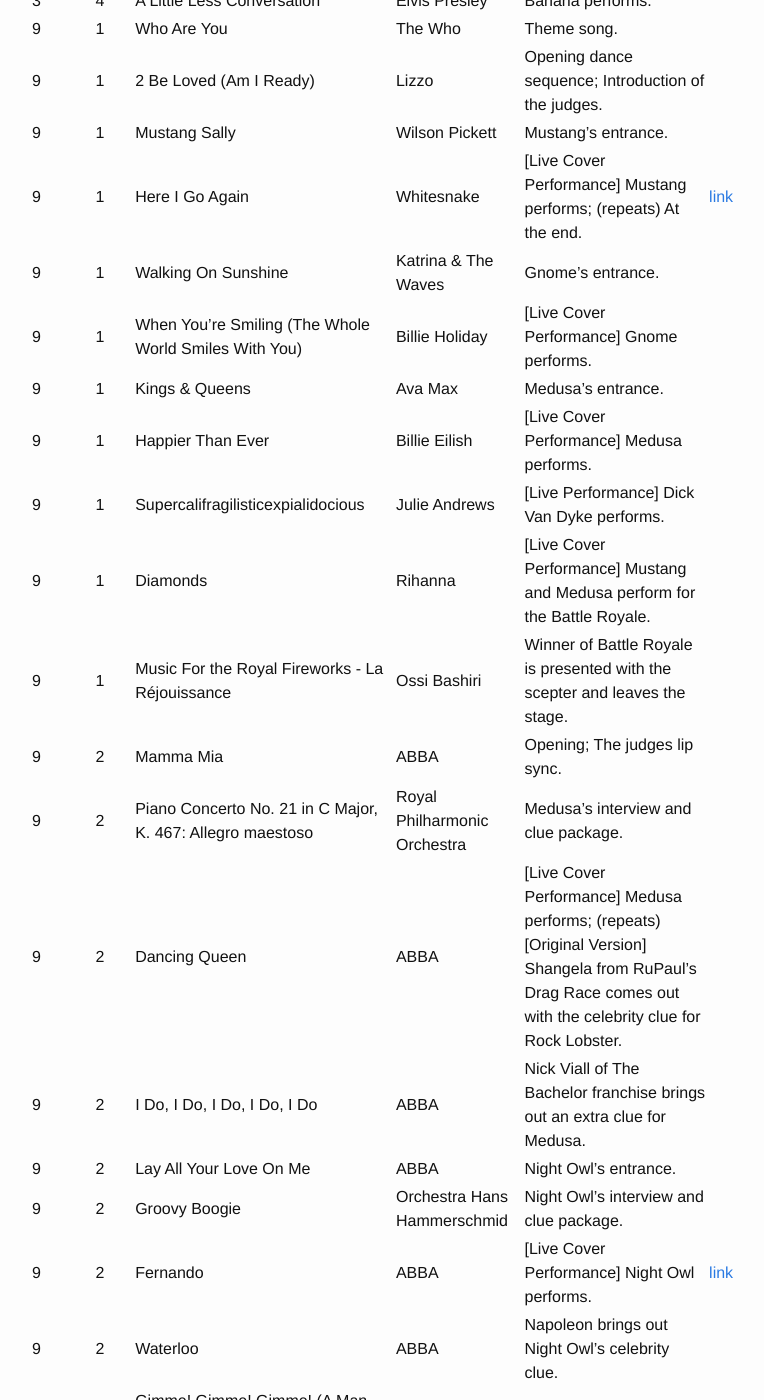
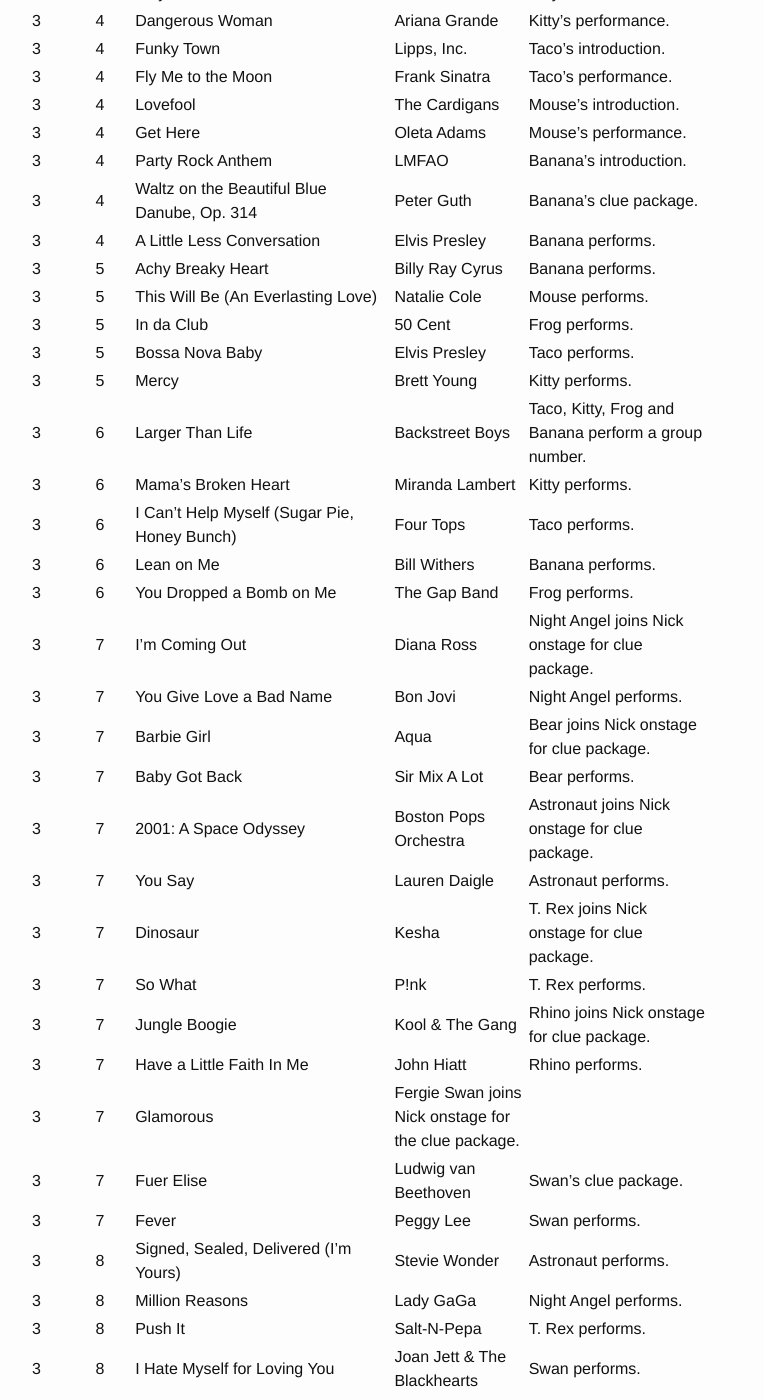
Before and after one commit to roclar/roclar.github.io, a Jekyll site: the page built from MaskedSingerSongs.md, in a window 1280 px wide and 1400 px high, scrolled down 11817 px. Shown: the whole window, without its empty margins (265-1029 px from the left). Built offline with Jekyll 4.4.1, drawn with Linux system fonts in a browser that asks for light colours; some of the changed text lies outside the part shown.

Commit message:
Added season 3 episode 5-10 list

```diff
--- a/MaskedSingerSongs.md
+++ b/MaskedSingerSongs.md
@@ -226,6 +226,34 @@
 | 3 | 4 | Party Rock Anthem | LMFAO | Banana's introduction. | |
 | 3 | 4 | Waltz on the Beautiful Blue Danube, Op. 314 | Peter Guth | Banana's clue package. | |
 | 3 | 4 | A Little Less Conversation | Elvis Presley | Banana performs. | |
+| 3 | 5 | Achy Breaky Heart | Billy Ray Cyrus | Banana performs. | |
+| 3 | 5 | This Will Be (An Everlasting Love) | Natalie Cole | Mouse performs. | |
+| 3 | 5 | In da Club | 50 Cent | Frog performs. | |
+| 3 | 5 | Bossa Nova Baby | Elvis Presley | Taco performs. | |
+| 3 | 5 | Mercy | Brett Young | Kitty performs. | |
+| 3 | 6 | Larger Than Life | Backstreet Boys | Taco, Kitty, Frog and Banana perform a group number. | |
+| 3 | 6 | Mama's Broken Heart | Miranda Lambert | Kitty performs. | |
+| 3 | 6 | I Can't Help Myself (Sugar Pie, Honey Bunch) | Four Tops | Taco performs. | |
+| 3 | 6 | Lean on Me | Bill Withers | Banana performs. | |
+| 3 | 6 | You Dropped a Bomb on Me | The Gap Band | Frog performs. | |
+| 3 | 7 | I'm Coming Out | Diana Ross | Night Angel joins Nick onstage for clue package. | |
+| 3 | 7 | You Give Love a Bad Name | Bon Jovi | Night Angel performs. | |
+| 3 | 7 | Barbie Girl | Aqua | Bear joins Nick onstage for clue package. | |
+| 3 | 7 | Baby Got Back | Sir Mix A Lot | Bear performs. | |
+| 3 | 7 | 2001: A Space Odyssey | Boston Pops Orchestra | Astronaut joins Nick onstage for clue package. | |
+| 3 | 7 | You Say | Lauren Daigle | Astronaut performs. | |
+| 3 | 7 | Dinosaur | Kesha |T. Rex joins Nick onstage for clue package. | |
+| 3 | 7 | So What | P!nk | T. Rex performs. | |
+| 3 | 7 | Jungle Boogie | Kool & The Gang | Rhino joins Nick onstage for clue package. | |
+| 3 | 7 | Have a Little Faith In Me | John Hiatt | Rhino performs. | |
+| 3 | 7 | Glamorous | Fergie Swan joins Nick onstage for the clue package. | |
+| 3 | 7 | Fuer Elise | Ludwig van Beethoven | Swan's clue package. | |
+| 3 | 7 | Fever | Peggy Lee | Swan performs. | |
+| 3 | 8 | Signed, Sealed, Delivered (I'm Yours) | Stevie Wonder | Astronaut performs. | |
+| 3 | 8 | Million Reasons | Lady GaGa | Night Angel performs. | |
+| 3 | 8 | Push It | Salt-N-Pepa | T. Rex performs. | |
+| 3 | 8 | I Hate Myself for Loving You | Joan Jett & The Blackhearts | Swan performs. | |
+| 3 | 8 | Nice to Meet Ya | Niall Horan | Rhino performs. | |
 | 9 | 1 | Who Are You | The Who | Theme song. | |
 | 9 | 1 | 2 Be Loved (Am I Ready) | Lizzo | Opening dance sequence; Introduction of the judges. | |
 | 9 | 1 | Mustang Sally | Wilson Pickett | Mustang's entrance. | |
```
